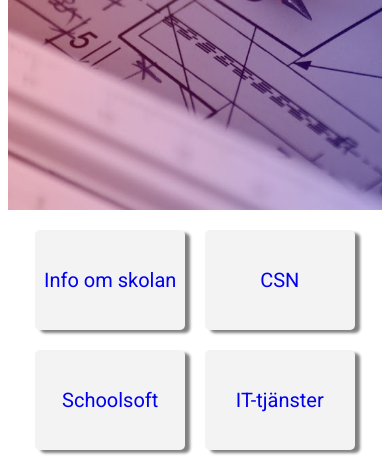
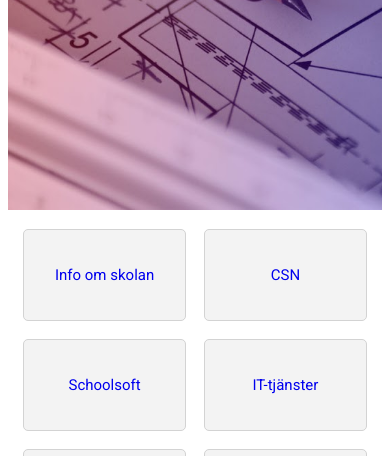
Before and after one commit to DessiC/Onboard, a plain HTML site: page index.html in a window 390 px wide. Shown: the part 388-844 px from the top of the page. Drawn offline with Linux system fonts and the light colour scheme.

Commit message:
resized boxes

```diff
--- a/style.css
+++ b/style.css
@@ -444,6 +444,10 @@ footer p{
     }
     .box{
         width:40%;
+        height:150px;
+        font-size:18px;
+        box-shadow: none;
+    border:1px solid lightgrey;
     }
     .csn-wrapper,
     .schoolsoft-wrapper{
@@ -503,15 +507,13 @@ footer p{
    .csn-text{
        width:100%;
    }
-   .csn-container,
-   .schoolsoft-container{
 
-    }
     .box{
-        margin: 10px;
-    width: 40%;
-    height: 100px;
-    font-size: 20px;
+        margin: 9px;
+    width: 43%;
+    height: 90px;
+    font-size: 15px;
+
 }
     .it-box{
         width:100%;
```
